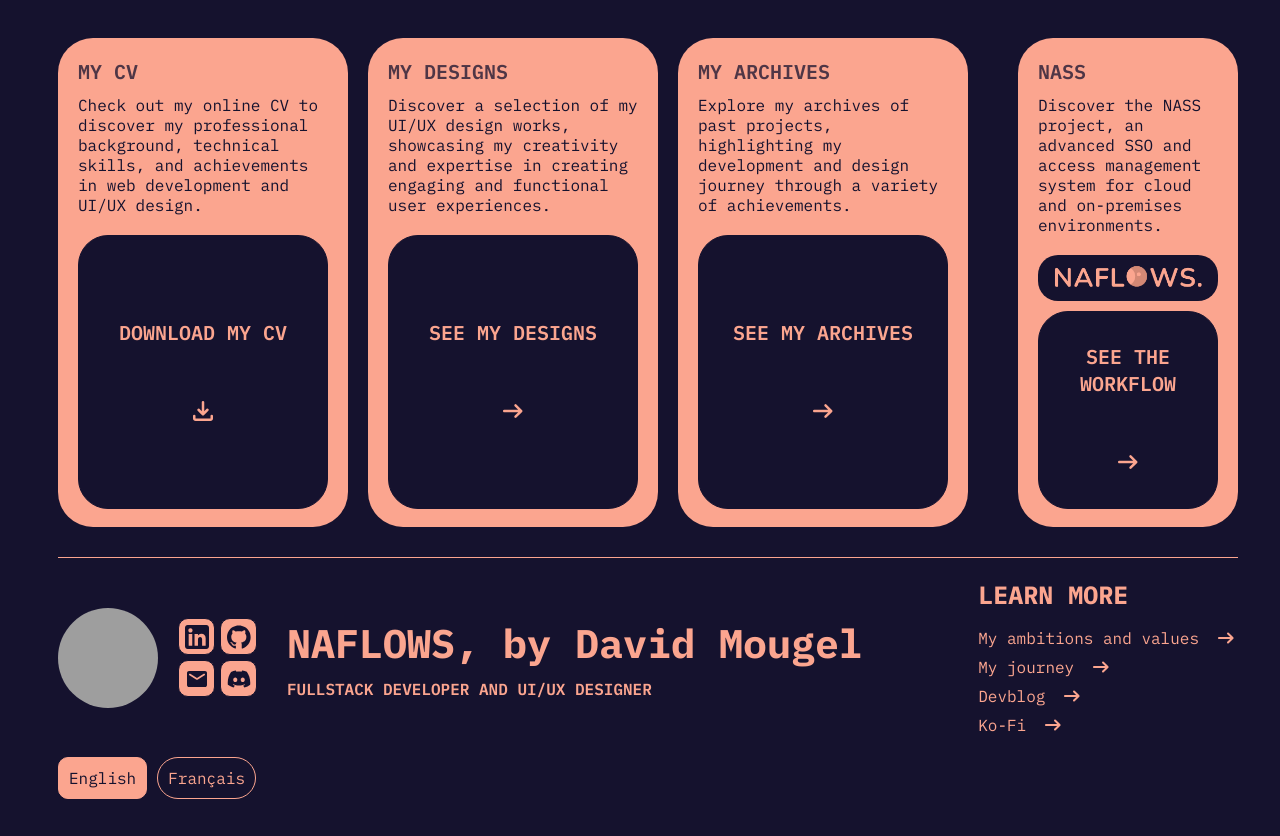
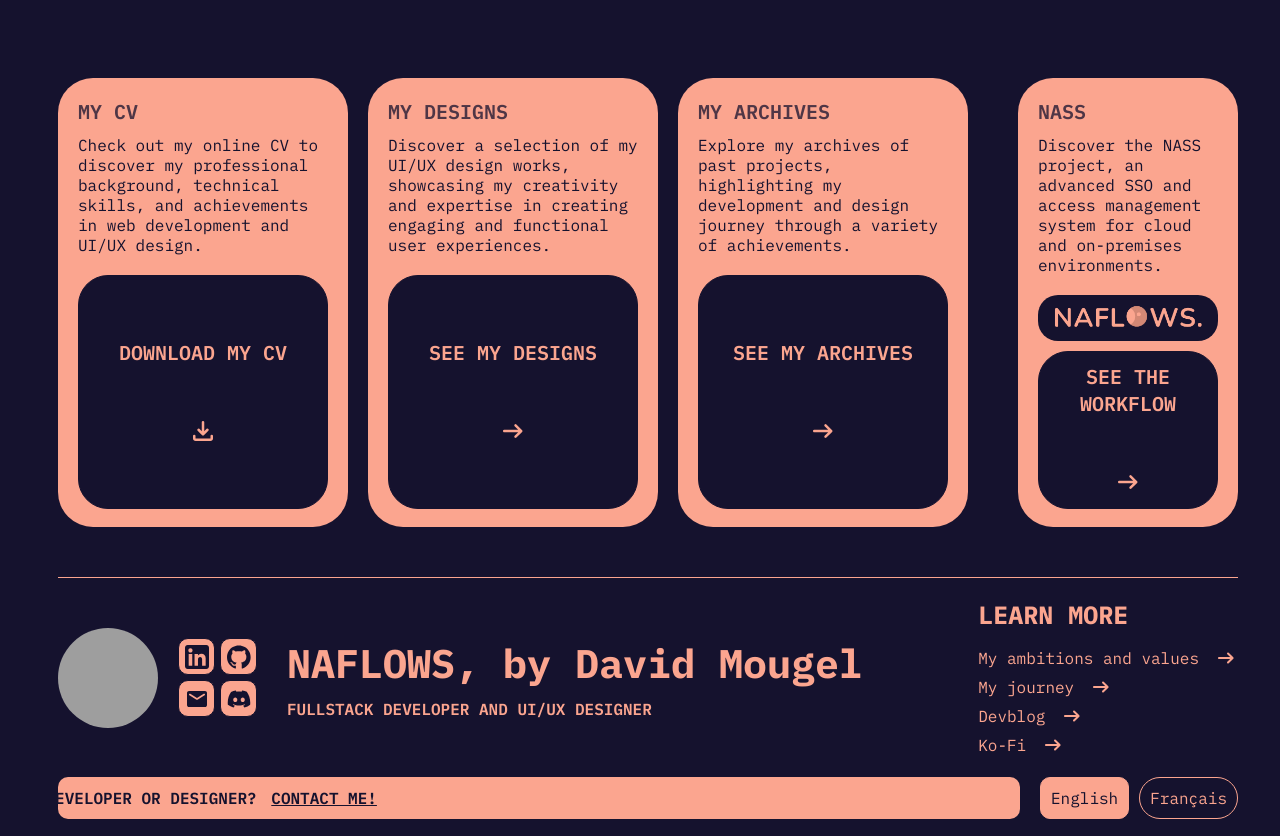
Before and after one commit to Naflows/naflows.com, a Next.js app: page / in a window 1280 px wide. Built offline with nearby package versions, Linux system fonts and the light colour scheme; grey boxes are pictures that could not be loaded.

Commit message:
Enhanced layout footer

```diff
--- a/app/layout.tsx
+++ b/app/layout.tsx
@@ -10,7 +10,7 @@ const TranslateContext = React.createContext<{
   translate: any;
 }>({
   lang: "EN",
-  setLang: () => {},
+  setLang: () => { },
   translate: null,
 });
 
@@ -30,15 +30,26 @@ export default function RootLayout({
   return (
     <html lang="en">
       <body>
+
+
+
         <TranslateContext.Provider value={{ lang, setLang, translate }}>
           {children}
         </TranslateContext.Provider>
 
-          { /* Switch language button */}
+        <div className="app__footer">
+          <div className="open__to__work">
+            <div className="slide__text">
+              {translate ? translate["openToWork"]["clients"] : "Loading..."}
+              <a href="mailto:mougel.david@naflows.com" className="slide__text--link">
+                {translate ? translate["openToWork"]["contactText"] : "Loading..."}
+              </a>
+            </div>
+          </div>
           <div className="language-switcher">
             {[
-              {n:"EN",l:"English"},
-              {n:"FR",l:"Français"}
+              { n: "EN", l: "English" },
+              { n: "FR", l: "Français" }
             ].map((language) => (
               <button
                 key={language.n}
@@ -56,6 +67,7 @@ export default function RootLayout({
               </button>
             ))}
           </div>
+        </div>
       </body>
     </html>
   );
--- a/public/data/translate.json
+++ b/public/data/translate.json
@@ -4,6 +4,10 @@
         "welcome-title": "NAFLOWS, de Mougel David",
         "switch-lang": "Changer de langue",
         "lang": "FR",
+        "openToWork": {
+            "clients": "Besoin d'un développeur ou designer ?",
+            "contactText": "Contactez-moi !"
+        },
         "cards": {
             "cv": {
                 "title": "Mon CV",
@@ -116,6 +120,10 @@
         "welcome-title": "NAFLOWS, by David Mougel",
         "lang": "EN",
         "switch-lang": "Switch language",
+        "openToWork": {
+            "clients": "Looking for a developer or designer? ",
+            "contactText": "Contact me!"
+        },
         "cards": {
             "cv": {
                 "title": "My CV",
--- a/public/styles/index.scss
+++ b/public/styles/index.scss
@@ -5,15 +5,29 @@ body {
     background-color: $global-hue-1-100;
     color: $global-hue-2-100;
     font-family: 'IBM Plex Mono', monospace;
-    padding: 50px;
+    padding: 70px 50px 50px 50px;
     height: calc(100vh - 100px);
     width: calc(100vw - 100px);
     gap: 20px;
     display: flex;
     flex-direction: column;
-    align-items: end;
+    justify-content: space-between;
+    align-items: center;
     overflow: hidden;
+    gap: 20px;
 }
+
+@keyframes TextSlideThroughScreen {
+    0% {
+        transform: translateX(-100%);
+        opacity: 1;
+    }
+
+    100% {
+        transform: translateX(100vw);
+    }
+}
+
 
 .footer__header {
     display: flex;
@@ -155,35 +169,7 @@ body {
 }
 
 
-.language-switcher {
-    display: flex;
-    flex-direction: row;
-    gap: 10px;
-    width: 100%;
 
-    button {
-        padding: 10px;
-        transition: all 0.3s ease;
-        border-radius: 50px;
-        border: 1px solid $global-hue-2-100;
-        background-color: $global-hue-1-100;
-        color: $global-hue-2-100;
-        font-family: 'IBM Plex Mono', monospace;
-        font-size: 16px;
-        cursor: pointer;
-
-        &:hover {
-            background-color: $global-hue-2-100-dark;
-            color: $global-hue-1-100;
-        }
-
-        &.language-switcher__button--active {
-            background-color: $global-hue-2-100;
-            color: $global-hue-1-100;
-            border-radius: 10px;
-        }
-    }
-}
 
 
 .header__content {
@@ -211,7 +197,7 @@ body {
     display: flex;
     flex-direction: column;
     gap: 20px;
-    height: 100%;
+    height: calc(100% - 40px);
     justify-content: space-between;
 
 
@@ -338,6 +324,74 @@ body {
     width: 100%;
 }
 
+.app__footer {
+    display: flex;
+    flex-direction: row;
+    gap: 20px;
+    align-items: center;
+    justify-content: center;
+    width: 100%;
+    .open__to__work {
+        overflow: hidden;
+        width: 100%;
+        align-self: stretch;
+        border-radius: 10px;
+        display: flex;
+        align-items: center;
+        justify-content: center;
+        background-color: $global-hue-2-100;
+        overflow: hidden;
+        position:relative;
+        .slide__text {
+            color: $global-hue-1-100;
+            font-weight: 600;
+            text-transform: uppercase;
+            animation: TextSlideThroughScreen 30s linear infinite;
+            white-space: nowrap;
+            position: absolute;
+            left: 0; // Starting reference point
+
+            .slide__text--link {
+                color: $global-hue-1-100;
+                text-decoration: underline;
+                margin-left: 5px;
+
+                &:hover {
+                    color: $global-hue-1-100;
+                }
+            }
+        }
+    }
+
+    .language-switcher {
+        display: flex;
+        flex-direction: row;
+        gap: 10px;
+        button {
+            padding: 10px;
+            transition: all 0.3s ease;
+            border-radius: 50px;
+            border: 1px solid $global-hue-2-100;
+            background-color: $global-hue-1-100;
+            color: $global-hue-2-100;
+            font-family: 'IBM Plex Mono', monospace;
+            font-size: 16px;
+            cursor: pointer;
+
+            &:hover {
+                background-color: $global-hue-2-100-dark;
+                color: $global-hue-1-100;
+            }
+
+            &.language-switcher__button--active {
+                background-color: $global-hue-2-100;
+                color: $global-hue-1-100;
+                border-radius: 10px;
+            }
+        }
+    }
+}
+
 
 
 // RESPONSIVE
@@ -348,6 +402,7 @@ body {
         width: auto;
         overflow-y: auto;
         flex-direction: column-reverse;
+
         .language-switcher {
             justify-content: center;
         }
@@ -398,6 +453,7 @@ body {
 
     .card--with-image {
         width: calc(100% - 10px);
+
         .card__content {
             flex-direction: column;
         }
```
Also changed, not shown: app/designs/page.tsx (added, +15 -0 lines), public/styles/design.scss (added).
